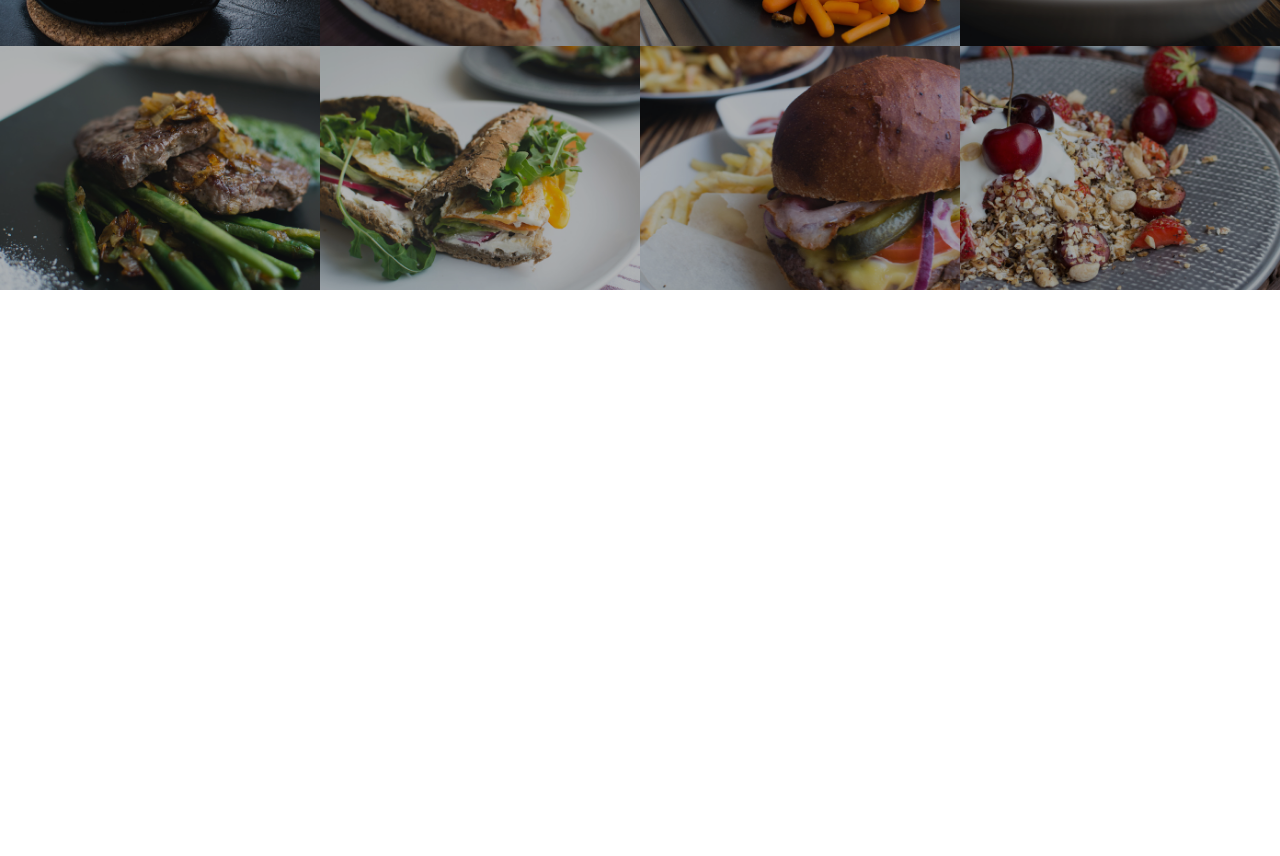
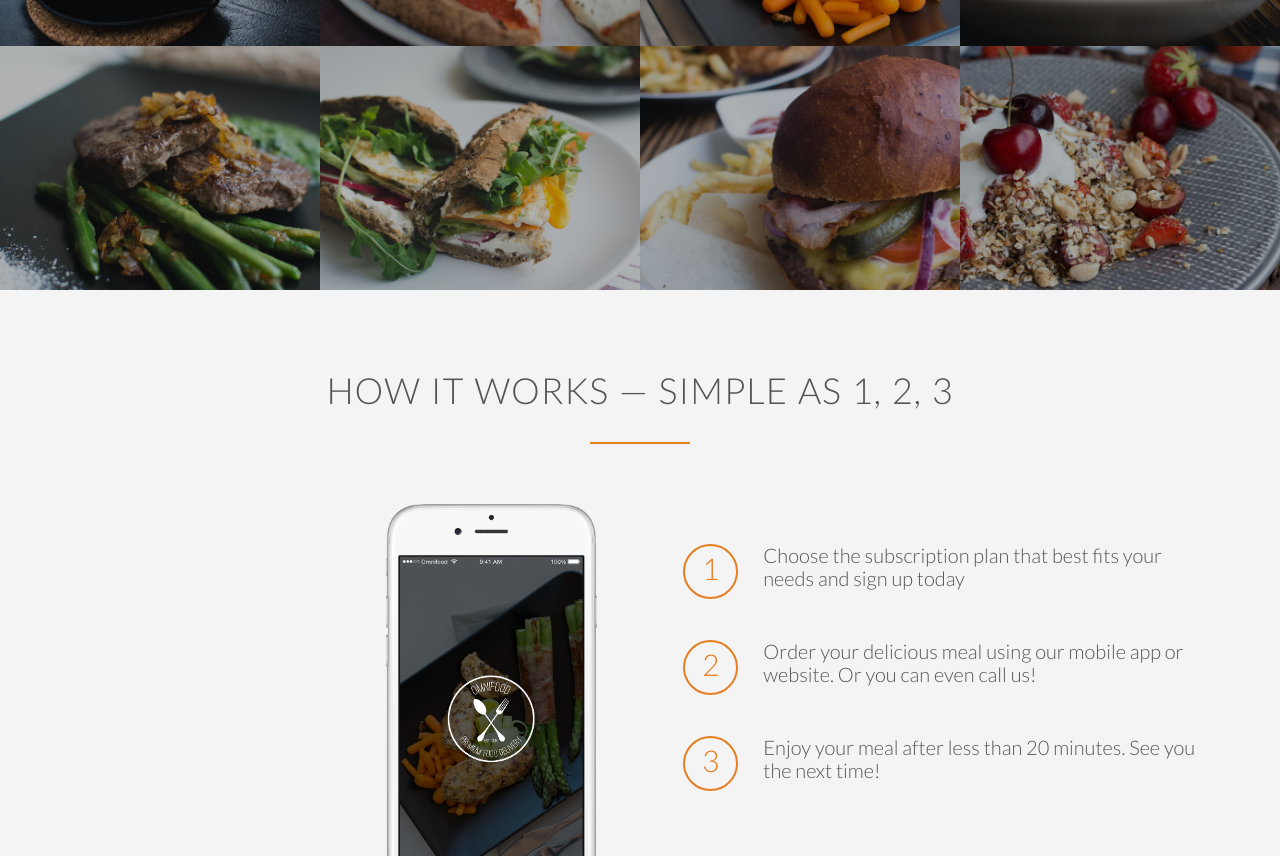
Before and after one commit to Zacison/Omnifood, a plain HTML site: page index.html in a window 1280 px wide. Shown: the part 1708-2564 px from the top of the page. Before the commit the page ends 1998 px from the top, so only its background shows below. Drawn offline with Linux system fonts and the light colour scheme; files whose address does not match are found by name.

Commit message:
Added the how it works section

```diff
--- a/Resources/css/style.css
+++ b/Resources/css/style.css
@@ -11,6 +11,15 @@ html {
     font-size: 20px;
     font-weight: 300;
     text-rendering: optimizeLegibility;
+}
+
+.clearfix {zoom: 1;}
+.clearfix:after {
+    content: '';
+    clear: both;
+    display: block;
+    height: 0;
+    visibility: hidden;
 }
 
 
@@ -233,3 +242,57 @@ header {
     transform: scale(1.03);
     opacity: 1;
 }
+
+/*How it works section*/
+
+.section-steps {
+    background-color: #f4f4f4;
+}
+
+.steps-box {
+    margin-top: 30px;
+}
+
+.steps-box:first-child {
+    text-align: right;
+    padding-right: 3%;
+    margin-top: 30px;
+}
+
+.steps-box:last-child {
+    padding-left: 3%;
+    margin-top: 70px;
+}
+
+.app-screen {
+    width: 40%;
+}
+
+.works-step {
+    margin-bottom: 50px;
+}
+
+.works-step:last-of-type {
+    margin-bottom: 80px;
+}
+
+.works-step div {
+    color: #e67e22;
+    border: 2px solid #e67e22;
+    display: inline-block;
+    border-radius: 50%;
+    height: 55px;
+    width: 55px;
+    text-align: center;
+    padding: 5px;
+    float: left;
+    font-size: 150%;
+    margin-right: 25px;
+}
+
+.btn-app img {
+    height: 50px;
+    width: auto;
+    margin-right: 20px;
+
+}
--- a/index.html
+++ b/index.html
@@ -87,7 +87,7 @@
                 </figure>
             </li>
         </ul>
-        <ul class="meals-showcase">
+        <ul class="meals-showcase clearfix">
             <li>
                 <figure class="meal-photo">
                     <img src="./Resources/css/images/5.jpg" alt="Paleo beef steak with vegetables">
@@ -111,5 +111,34 @@
         </ul>
     </section>
 
+    <section class="section-steps">
+        <div class="row">
+            <h2>How it works &mdash; Simple as 1, 2, 3 </h2>
+        </div>
+        <div class="row">
+            <div class="col span-1-of-2 steps-box">
+                <img src="./Resources/css/images/app-iPhone.png" alt="Omnifood app on iPhone" class="app-screen">
+            </div>
+            <div class="col span-1-of-2 steps-box">
+                <div class="works-step">
+                    <div>1</div>
+                    <p>Choose the subscription plan that best fits your needs and sign up today</p>
+                </div>
+                <div class="works-step">
+                    <div>2</div>
+                    <p>Order your delicious meal using our mobile app or website. Or you can even call us!</p>
+                </div>
+                <div class="works-step">
+                    <div>3</div>
+                    <p>Enjoy your meal after less than 20 minutes. See you the next time!</p>
+                </div>
+
+                <a href="#" class="btn-app"><img src="./Resources/css/images/download-app.svg" alt="App store button"></a>
+                <a href="#" class="btn-app"><img src="./Resources/css/images/download-app-android.png" alt="Play store button"></a>
+
+            </div>
+        </div>
+    </section>
+
 </body>
 </html>
```
